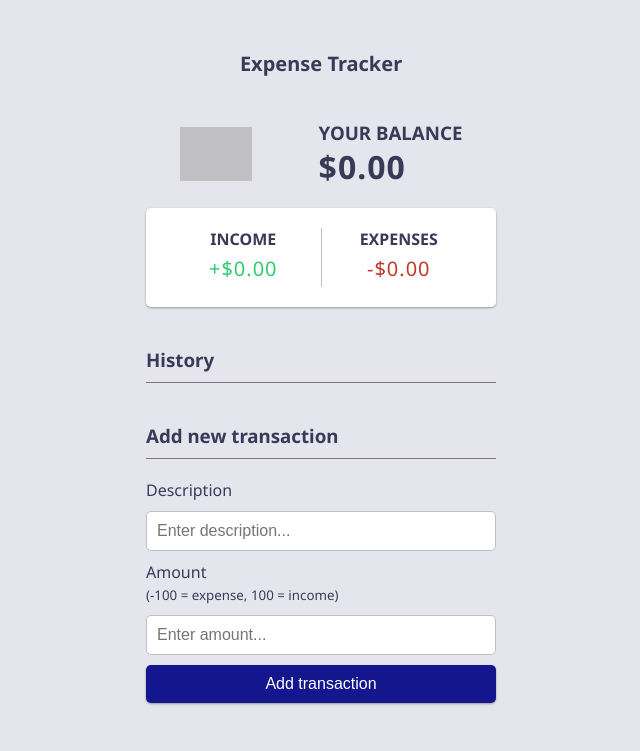
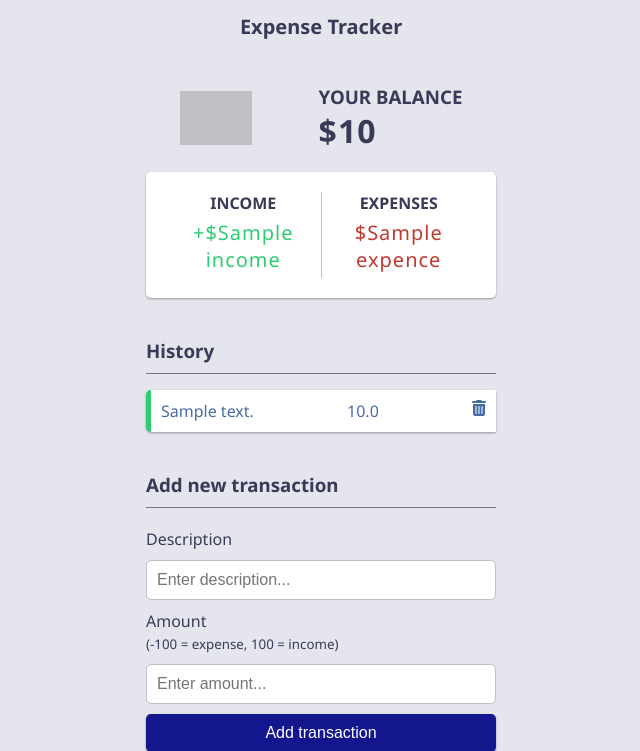
Before and after one commit to amishagupta21/Expence_tracker_backend, a Django app: template tracker/expense/templates/index.html in a window 1280 px wide. Shown: the top 751 px of the page, without its empty margins (319-959 px from the left). Before the commit the page ends 705 px from the top, so only its background shows below. Run offline with Django 5.2, Linux system fonts and the light colour scheme; tables that the repository leaves empty hold one stand-in row (values such as "Sample post"); the template is opened without the code that fills it: values that come from a table or form of the project are taken from there, most other values are stand-ins (such as "Sample title", 1, 10 or a date in 2020); grey boxes are pictures that could not be loaded.

Commit message:
worked on the template dyanmicaaly

```diff
--- a/tracker/expense/templates/index.html
+++ b/tracker/expense/templates/index.html
@@ -4,6 +4,9 @@
 <head>
     <meta charset="UTF-8">
     <meta name="viewport" content="width=device-width, initial-scale=1.0">
+    <link rel="stylesheet" href="https://cdnjs.cloudflare.com/ajax/libs/font-awesome/6.7.2/css/all.min.css"
+        integrity="sha512-Evv84Mr4kqVGRNSgIGL/F/aIDqQb7xQ2vcrdIwxfjThSH8CSR7PBEakCr51Ck+w+/U6swU2Im1vVX0SVk9ABhg=="
+        crossorigin="anonymous" referrerpolicy="no-referrer" />
     <title>Document</title>
     <style>
         @import url("https://fonts.googleapis.com/css2?family=Noto+Sans:wght@400;700&display=swap");
@@ -230,21 +233,31 @@
             <img src="https://i.ibb.co/jfScDTC/budget.png" alt="Expense Tracker" />
             <div class="balance-container">
                 <h2>Your Balance</h2>
-                <h2 id="balance" class="balance">$0.00</h2>
+
+                <h2 id="balance" class="balance">${{current_balance.current_balance}}</h2>
+
             </div>
         </div>
         <div class="inc-exp-container">
             <div>
                 <h4>Income</h4>
-                <p id="money-plus" class="money plus">+$0.00</p>
+                <p id="money-plus" class="money plus">+${{income}}</p>
             </div>
             <div>
                 <h4>Expenses</h4>
-                <p id="money-minus" class="money minus">-$0.00</p>
+                <p id="money-minus" class="money minus">${{expence}}</p>
             </div>
         </div>
         <h3>History</h3>
-        <ul id="list" class="list"></ul>
+        <ul id="list" class="list">
+            {% for transaction in transactions %}
+            <li class="{% if transaction.expence_type == 'DEBIT' %} minus {% else %} plus {% endif %}">
+                {{transaction.description}}<span>{{transaction.amount}}</span>
+                <i class="fa-solid fa-trash-can"></i>
+            </li>
+            {% endfor %}
+
+        </ul>
         <h3>Add new transaction</h3>
         <form id="form" method="POST">
             {% csrf_token %}
```
Also changed, not shown: tracker/expense/views.py (+10 -1 lines).
